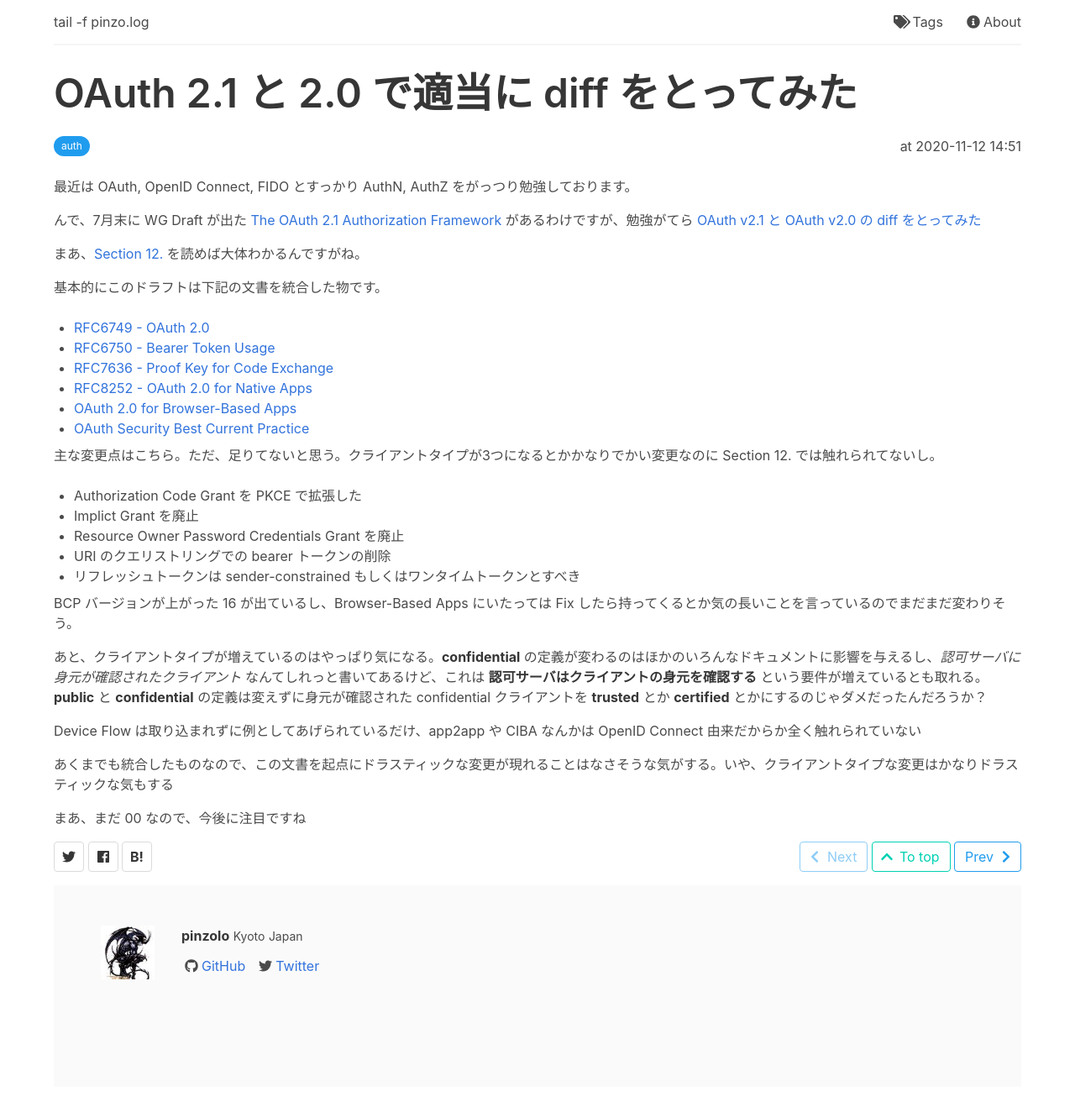
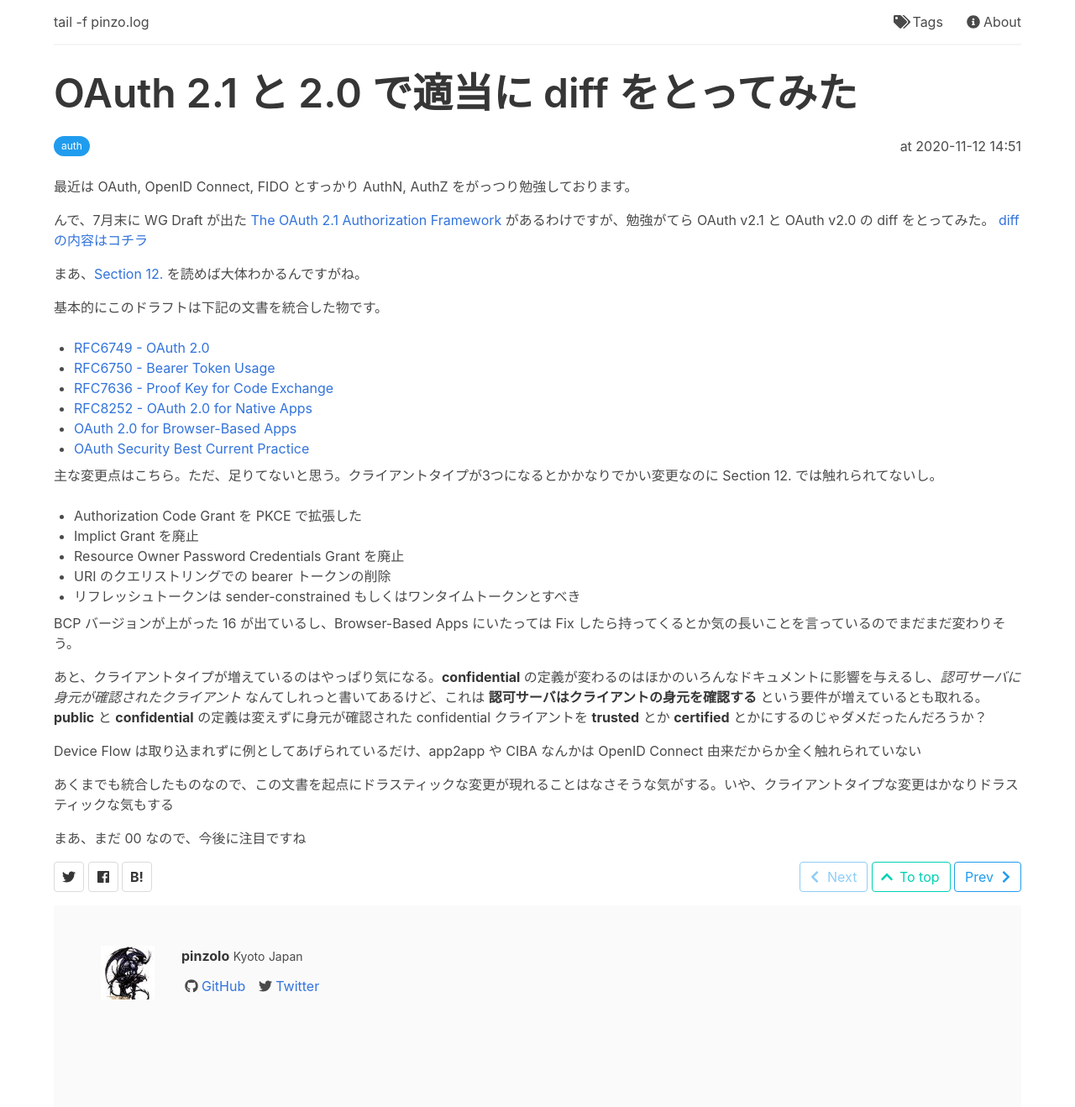
Before and after one commit to pinzolo/pinzolo.github.io, a Jekyll site: the page built from _posts/2020-11-12-diff-oauth-v2.1-and-v2.0.md, in a window 1280 px wide. Shown: the whole page at 84% size. Built offline with Jekyll 4.4.1, drawn with Linux system fonts in a browser that asks for light colours; nearby versions of some CDN libraries; before the commit the page ends 1294 px from its top, so only the background shows below that.

Commit message:
update post

```diff
--- a/_posts/2020-11-12-diff-oauth-v2.1-and-v2.0.md
+++ b/_posts/2020-11-12-diff-oauth-v2.1-and-v2.0.md
@@ -8,7 +8,7 @@ tags:
 
 最近は OAuth, OpenID Connect, FIDO とすっかり AuthN, AuthZ をがっつり勉強しております。
 
-んで、7月末に WG Draft が出た [The OAuth 2\.1 Authorization Framework](https://tools.ietf.org/html/draft-ietf-oauth-v2-1) があるわけですが、勉強がてら [OAuth v2\.1 と OAuth v2\.0 の diff をとってみた](https://gist.github.com/pinzolo/732c3fe3c0c1a0ae0fefc47bac40791d)
+んで、7月末に WG Draft が出た [The OAuth 2\.1 Authorization Framework](https://tools.ietf.org/html/draft-ietf-oauth-v2-1) があるわけですが、勉強がてら OAuth v2\.1 と OAuth v2\.0 の diff をとってみた。 [diff の内容はコチラ](https://gist.github.com/pinzolo/732c3fe3c0c1a0ae0fefc47bac40791d)
 
 まあ、[Section 12.](https://tools.ietf.org/html/draft-ietf-oauth-v2-1-00#section-12) を読めば大体わかるんですがね。
 
```
